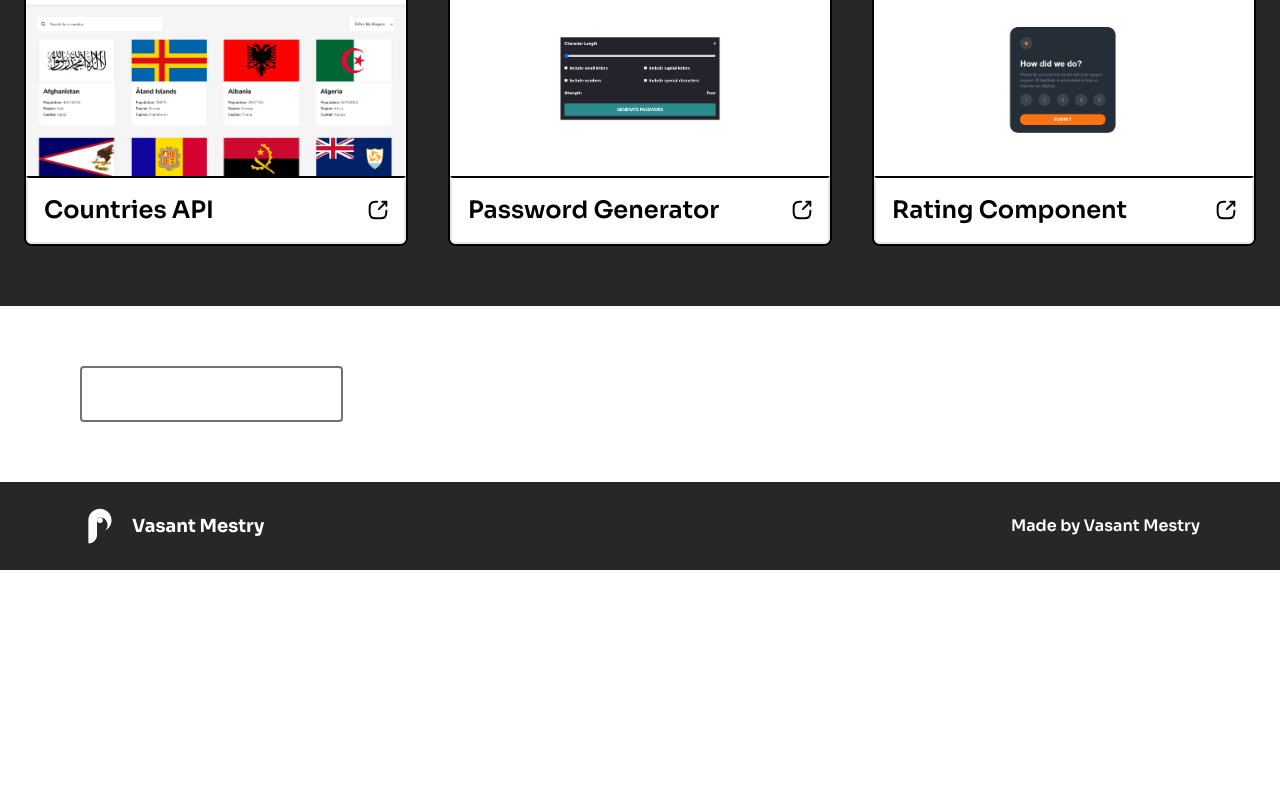
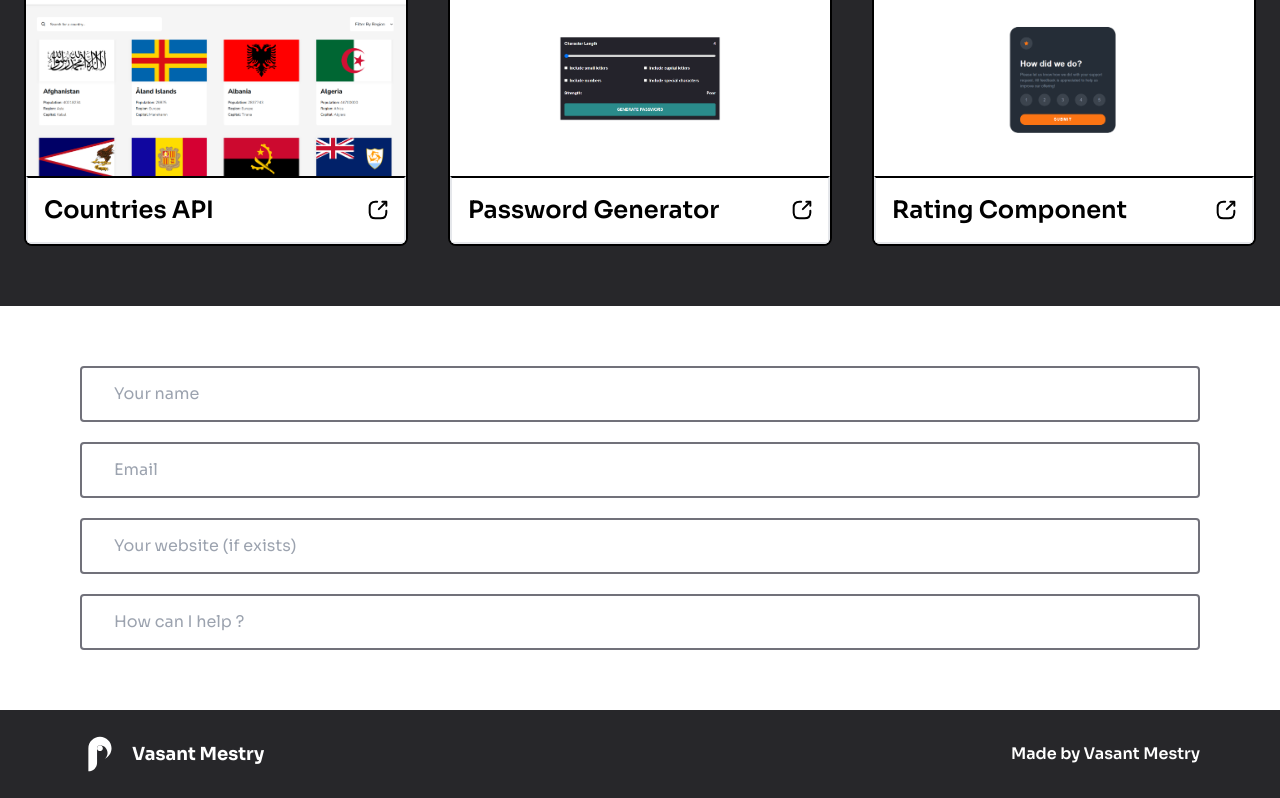
Before and after one commit to Vasant-Mestry-11/vasant-mestry-portfolio, a React (Vite) app: page / in a window 1280 px wide. Shown: the part 3516-4314 px from the top of the page. Before the commit the page ends 4086 px from the top, so only its background shows below. Built offline with nearby package versions, Linux system fonts and the light colour scheme.

Commit message:
:zap: :art: Contact component added Input boxes

```diff
--- a/src/components/Input.jsx
+++ b/src/components/Input.jsx
@@ -1,15 +1,25 @@
 import PropTypes from "prop-types";
 
-const Input = ({ type, name, value, onChange, classNames }) => {
+const Input = ({
+  type,
+  name,
+  value,
+  onChange,
+  classNames,
+  placeholder,
+  ...props
+}) => {
   return (
     <input
-      className={`border-2 border-zinc-500 px-8 py-4 rounded text-primary
+      className={`border-2 border-zinc-500 px-8 py-4 rounded text-primary w-[100%]
               hover:bg-zinc-100
                 focus:drop-shadow-md focus:border-neutral ${classNames}`}
       type={type}
       name={name}
       value={value}
       onChange={onChange}
+      placeholder={placeholder}
+      {...props}
     />
   );
 };
@@ -22,4 +32,5 @@ Input.propTypes = {
   value: PropTypes.string.isRequired,
   onChange: PropTypes.func.isRequired,
   classNames: PropTypes.string,
+  placeholder: PropTypes.string,
 };
--- a/src/sections/Contact.jsx
+++ b/src/sections/Contact.jsx
@@ -1,9 +1,58 @@
+import { useState } from "react";
 import Input from "../components/Input";
+import VariableWeightText from "../components/VariableWeightText";
 
 const Contact = () => {
+  const [details, setDetails] = useState({
+    name: "",
+    email: "",
+    website: "",
+    help: "",
+  });
+
+  const { name, email, website, help } = details;
+
+  const handleInputChange = (e) => {
+    setDetails((prevState) => ({
+      ...prevState,
+      [e.target.name]: e.target.value,
+    }));
+  };
+
   return (
-    <section>
-      <Input />
+    <section className="flex">
+      <div className="flex flex-col gap-5 w-[100%]">
+        <Input
+          type="text"
+          name="name"
+          value={name}
+          onChange={handleInputChange}
+          placeholder="Your name"
+        />
+        <Input
+          type="email"
+          name="email"
+          value={email}
+          onChange={handleInputChange}
+          placeholder="Email"
+        />
+        <Input
+          type="text"
+          name="website"
+          value={website}
+          onChange={handleInputChange}
+          placeholder="Your website (if exists)"
+        />
+        <Input
+          type="textarea"
+          name="help"
+          value={help}
+          onChange={handleInputChange}
+          rows={12}
+          cols={10}
+          placeholder="How can I help ?"
+        />
+      </div>
     </section>
   );
 };
```
